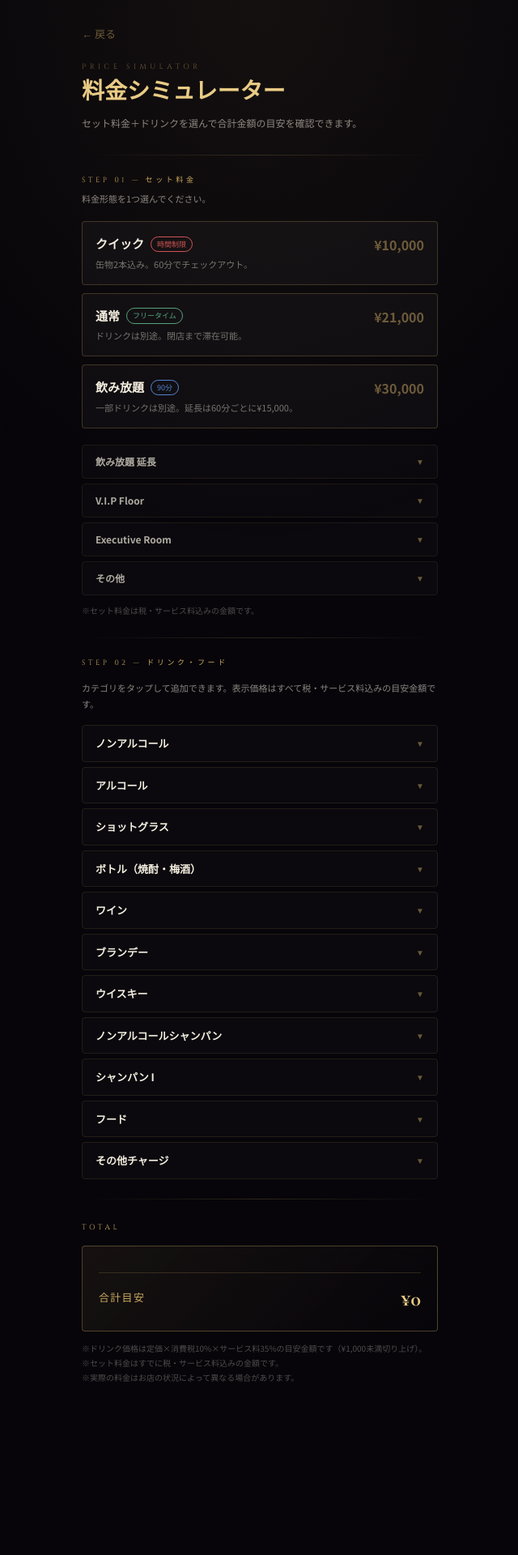
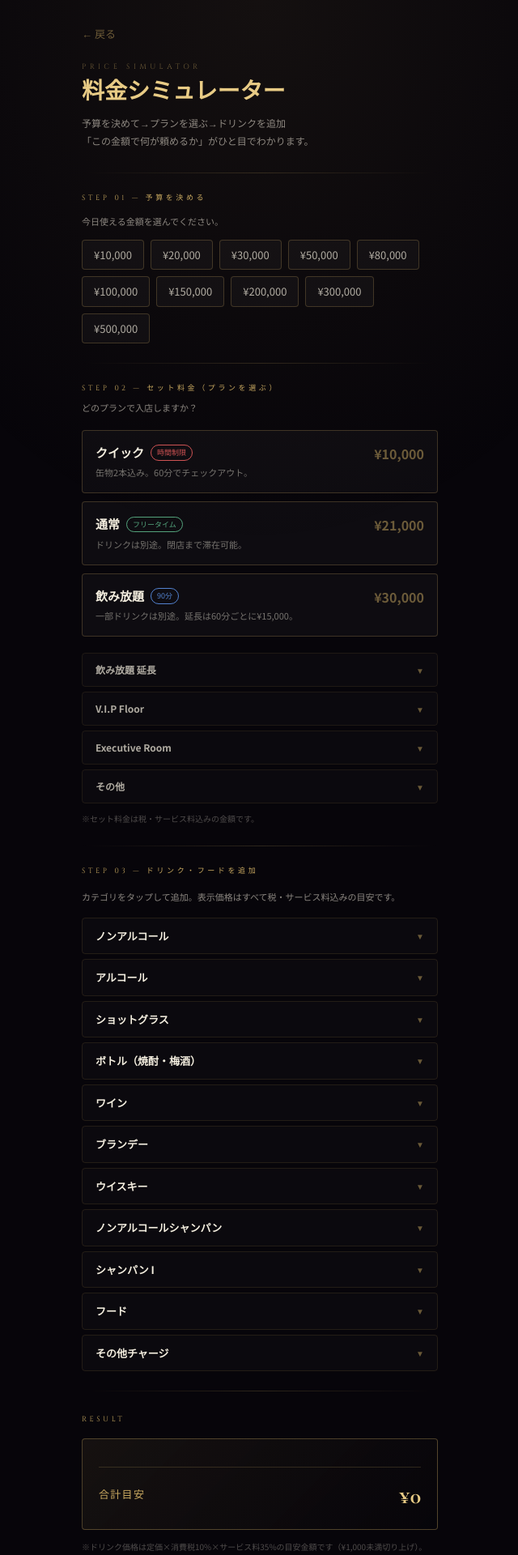
Before and after one commit to iiiiwwww1207-creator/VALHALLA, a Next.js app in the folder webapp/apps/valhalla/: page /simulator in a window 1280 px wide. Shown: the top 1920 px of the page at 81% size, without its empty margins (319-959 px from the left). Before the commit the page ends 1790 px from the top, so only its background shows below. Built offline with nearby package versions, Linux system fonts and the light colour scheme.

Commit message:
feat: シミュレーターに予算入力・残り予算バー・ドリンク提案を追加

```diff
--- a/webapp/apps/valhalla/app/simulator/page.tsx
+++ b/webapp/apps/valhalla/app/simulator/page.tsx
@@ -288,7 +288,10 @@ function fmt(n: number) {
 
 type CartItem = { id: string; name: string; price: number; qty: number };
 
+const BUDGET_PRESETS = [10000, 20000, 30000, 50000, 80000, 100000, 150000, 200000, 300000, 500000];
+
 export default function SimulatorPage() {
+  const [budget, setBudget] = useState<number>(0);
   const [setId, setSetId] = useState<string>('');
   const [cart, setCart] = useState<CartItem[]>([]);
   const [openCat, setOpenCat] = useState<string>('');
@@ -300,6 +303,8 @@ export default function SimulatorPage() {
 
   const drinkTotal = cart.reduce((sum, c) => sum + c.price * c.qty, 0);
   const total = setPrice + drinkTotal;
+  const remaining = budget > 0 ? budget - total : null;
+  const overBudget = remaining !== null && remaining < 0;
 
   function addDrinkDirect(id: string, name: string, basePrice: number) {
     const price = calc(basePrice);
@@ -340,8 +345,40 @@ export default function SimulatorPage() {
             料金シミュレーター
           </h1>
           <p style={{ fontSize: '12px', color: CREAM_DIM, lineHeight: '22px' }}>
-            セット料金＋ドリンクを選んで合計金額の目安を確認できます。
+            予算を決めて→プランを選ぶ→ドリンクを追加<br />
+            「この金額で何が頼めるか」がひと目でわかります。
           </p>
+        </section>
+
+        {divider}
+
+        {/* STEP 0 予算入力 */}
+        <section style={{ paddingTop: '24px', paddingBottom: '24px' }}>
+          <p style={{ fontSize: '9px', letterSpacing: '0.4em', color: GOLD, textTransform: 'uppercase', marginBottom: '14px', fontFamily: 'var(--font-cinzel)' }}>
+            Step 01 — 予算を決める
+          </p>
+          <p style={{ fontSize: '11px', color: CREAM_DIM, marginBottom: '14px' }}>今日使える金額を選んでください。</p>
+          <div style={{ display: 'flex', flexWrap: 'wrap', gap: '8px' }}>
+            {BUDGET_PRESETS.map(b => {
+              const active = budget === b;
+              return (
+                <button
+                  key={b}
+                  onClick={() => setBudget(active ? 0 : b)}
+                  style={{
+                    padding: '8px 14px',
+                    border: active ? `1px solid ${GOLD}` : '1px solid rgba(201,169,97,0.25)',
+                    background: active ? 'rgba(201,169,97,0.15)' : 'rgba(255,255,255,0.03)',
+                    color: active ? GOLD_BRIGHT : 'rgba(245,239,224,0.7)',
+                    fontSize: '13px', fontWeight: active ? 700 : 400,
+                    cursor: 'pointer', borderRadius: '4px',
+                  }}
+                >
+                  {fmt(b)}
+                </button>
+              );
+            })}
+          </div>
         </section>
 
         {divider}
@@ -349,10 +386,10 @@ export default function SimulatorPage() {
         {/* STEP 1 セット選択 */}
         <section style={{ paddingTop: '24px', paddingBottom: '24px' }}>
           <p style={{ fontSize: '9px', letterSpacing: '0.4em', color: GOLD, textTransform: 'uppercase', marginBottom: '6px', fontFamily: 'var(--font-cinzel)' }}>
-            Step 01 — セット料金
+            Step 02 — セット料金（プランを選ぶ）
           </p>
           <p style={{ fontSize: '11px', color: CREAM_DIM, marginBottom: '18px', lineHeight: '20px' }}>
-            料金形態を1つ選んでください。
+            どのプランで入店しますか？
           </p>
 
           {/* 料金形態3種（Main Floor）を目立たせる */}
@@ -454,10 +491,10 @@ export default function SimulatorPage() {
         {/* STEP 2 ドリンク選択 */}
         <section style={{ paddingTop: '24px', paddingBottom: '24px' }}>
           <p style={{ fontSize: '9px', letterSpacing: '0.4em', color: GOLD, textTransform: 'uppercase', marginBottom: '14px', fontFamily: 'var(--font-cinzel)' }}>
-            Step 02 — ドリンク・フード
+            Step 03 — ドリンク・フードを追加
           </p>
           <p style={{ fontSize: '11px', color: CREAM_DIM, marginBottom: '16px', lineHeight: '20px' }}>
-            カテゴリをタップして追加できます。表示価格はすべて税・サービス料込みの目安金額です。
+            カテゴリをタップして追加。表示価格はすべて税・サービス料込みの目安です。
           </p>
           <div style={{ display: 'grid', gap: '6px' }}>
             {DRINKS.map(cat => {
@@ -579,32 +616,85 @@ export default function SimulatorPage() {
           </>
         )}
 
-        {/* 合計 */}
+        {/* 合計 & 残り予算 */}
         <section style={{ paddingTop: '28px' }}>
           <p style={{ fontSize: '9px', letterSpacing: '0.4em', color: GOLD, textTransform: 'uppercase', marginBottom: '16px', fontFamily: 'var(--font-cinzel)' }}>
-            Total
+            Result
           </p>
-          <div style={{ border: `1px solid rgba(201,169,97,0.35)`, borderRadius: '4px', padding: '20px', background: 'linear-gradient(135deg, rgba(201,169,97,0.08), rgba(7,5,10,0.6))' }}>
+
+          {/* 予算プログレスバー */}
+          {budget > 0 && (
+            <div style={{ marginBottom: '20px' }}>
+              <div style={{ display: 'flex', justifyContent: 'space-between', marginBottom: '6px' }}>
+                <span style={{ fontSize: '11px', color: CREAM_DIM }}>予算 {fmt(budget)}</span>
+                <span style={{ fontSize: '11px', color: overBudget ? '#ff7070' : 'rgba(100,220,160,0.9)', fontWeight: 700 }}>
+                  {overBudget ? `予算オーバー ${fmt(Math.abs(remaining!))}` : `残り ${fmt(remaining!)}`}
+                </span>
+              </div>
+              <div style={{ height: '6px', background: 'rgba(255,255,255,0.07)', borderRadius: '3px', overflow: 'hidden' }}>
+                <div style={{
+                  height: '100%',
+                  width: `${Math.min((total / budget) * 100, 100)}%`,
+                  background: overBudget
+                    ? 'linear-gradient(to right, #ff5050, #ff3030)'
+                    : total / budget > 0.85
+                    ? 'linear-gradient(to right, #E8CB85, #ffaa30)'
+                    : 'linear-gradient(to right, #C9A961, #E8CB85)',
+                  borderRadius: '3px',
+                  transition: 'width 0.3s ease',
+                }} />
+              </div>
+            </div>
+          )}
+
+          {/* 内訳 */}
+          <div style={{ border: `1px solid ${overBudget ? 'rgba(255,80,80,0.4)' : 'rgba(201,169,97,0.35)'}`, borderRadius: '4px', padding: '20px', background: 'linear-gradient(135deg, rgba(201,169,97,0.08), rgba(7,5,10,0.6))' }}>
             {selectedSet && (
               <div style={{ display: 'flex', justifyContent: 'space-between', marginBottom: '10px' }}>
-                <span style={{ fontSize: '12px', color: CREAM_DIM }}>{selectedSet.label}</span>
+                <span style={{ fontSize: '12px', color: CREAM_DIM }}>セット（{selectedSet.label}）</span>
                 <span style={{ fontSize: '12px', color: CREAM }}>{fmt(setPrice)}</span>
               </div>
             )}
-            {cart.length > 0 && (
-              <div style={{ display: 'flex', justifyContent: 'space-between', marginBottom: '10px' }}>
-                <span style={{ fontSize: '12px', color: CREAM_DIM }}>ドリンク合計</span>
-                <span style={{ fontSize: '12px', color: CREAM }}>{fmt(drinkTotal)}</span>
+            {cart.map(c => (
+              <div key={c.id + c.name} style={{ display: 'flex', justifyContent: 'space-between', marginBottom: '8px' }}>
+                <span style={{ fontSize: '12px', color: CREAM_DIM, flex: 1, marginRight: '8px' }}>
+                  {c.name}{c.qty > 1 ? ` ×${c.qty}` : ''}
+                </span>
+                <span style={{ fontSize: '12px', color: CREAM, whiteSpace: 'nowrap' }}>{fmt(c.price * c.qty)}</span>
               </div>
-            )}
-            <div style={{ height: '1px', background: 'rgba(201,169,97,0.2)', margin: '12px 0' }} />
+            ))}
+            <div style={{ height: '1px', background: 'rgba(201,169,97,0.2)', margin: '14px 0' }} />
             <div style={{ display: 'flex', justifyContent: 'space-between', alignItems: 'center' }}>
               <span style={{ fontSize: '13px', letterSpacing: '0.1em', color: GOLD, fontFamily: 'var(--font-cinzel)' }}>合計目安</span>
-              <span style={{ fontSize: '26px', fontWeight: 700, color: GOLD_BRIGHT, fontFamily: 'var(--font-display)' }}>
+              <span style={{ fontSize: '28px', fontWeight: 700, color: overBudget ? '#ff7070' : GOLD_BRIGHT, fontFamily: 'var(--font-display)' }}>
                 {fmt(total)}
               </span>
             </div>
+
+            {/* 残り予算でのドリンク提案 */}
+            {budget > 0 && !overBudget && remaining! > 0 && (
+              <div style={{ marginTop: '16px', padding: '12px', background: 'rgba(201,169,97,0.06)', border: '1px solid rgba(201,169,97,0.15)', borderRadius: '4px' }}>
+                <p style={{ fontSize: '10px', color: GOLD_DIM, marginBottom: '8px', letterSpacing: '0.1em' }}>残り {fmt(remaining!)} で追加できるドリンク例</p>
+                <div style={{ display: 'flex', flexWrap: 'wrap', gap: '6px' }}>
+                  {DRINKS.flatMap(cat => cat.items.filter(item => !item.variants)).filter(item => calc(item.base) <= remaining!).slice(0, 6).map(item => (
+                    <button
+                      key={item.id}
+                      onClick={() => addDrinkDirect(item.id, item.name, item.base)}
+                      style={{
+                        padding: '5px 10px', fontSize: '11px',
+                        border: '1px solid rgba(201,169,97,0.3)',
+                        background: 'rgba(201,169,97,0.08)',
+                        color: GOLD_BRIGHT, cursor: 'pointer', borderRadius: '20px',
+                      }}
+                    >
+                      {item.name.length > 12 ? item.name.slice(0, 12) + '…' : item.name}　{fmt(calc(item.base))}
+                    </button>
+                  ))}
+                </div>
+              </div>
+            )}
           </div>
+
           <p style={{ fontSize: '10px', color: 'rgba(245,239,224,0.3)', marginTop: '12px', lineHeight: '18px' }}>
             ※ドリンク価格は定価×消費税10%×サービス料35%の目安金額です（¥1,000未満切り上げ）。<br />
             ※セット料金はすでに税・サービス料込みの金額です。<br />
@@ -612,9 +702,9 @@ export default function SimulatorPage() {
           </p>
 
           {/* リセット */}
-          {(setId || cart.length > 0) && (
+          {(budget > 0 || setId || cart.length > 0) && (
             <button
-              onClick={() => { setSetId(''); setCart([]); }}
+              onClick={() => { setBudget(0); setSetId(''); setCart([]); }}
               style={{
                 marginTop: '20px', width: '100%', padding: '12px',
                 border: '1px solid rgba(201,169,97,0.2)', background: 'transparent',
```
